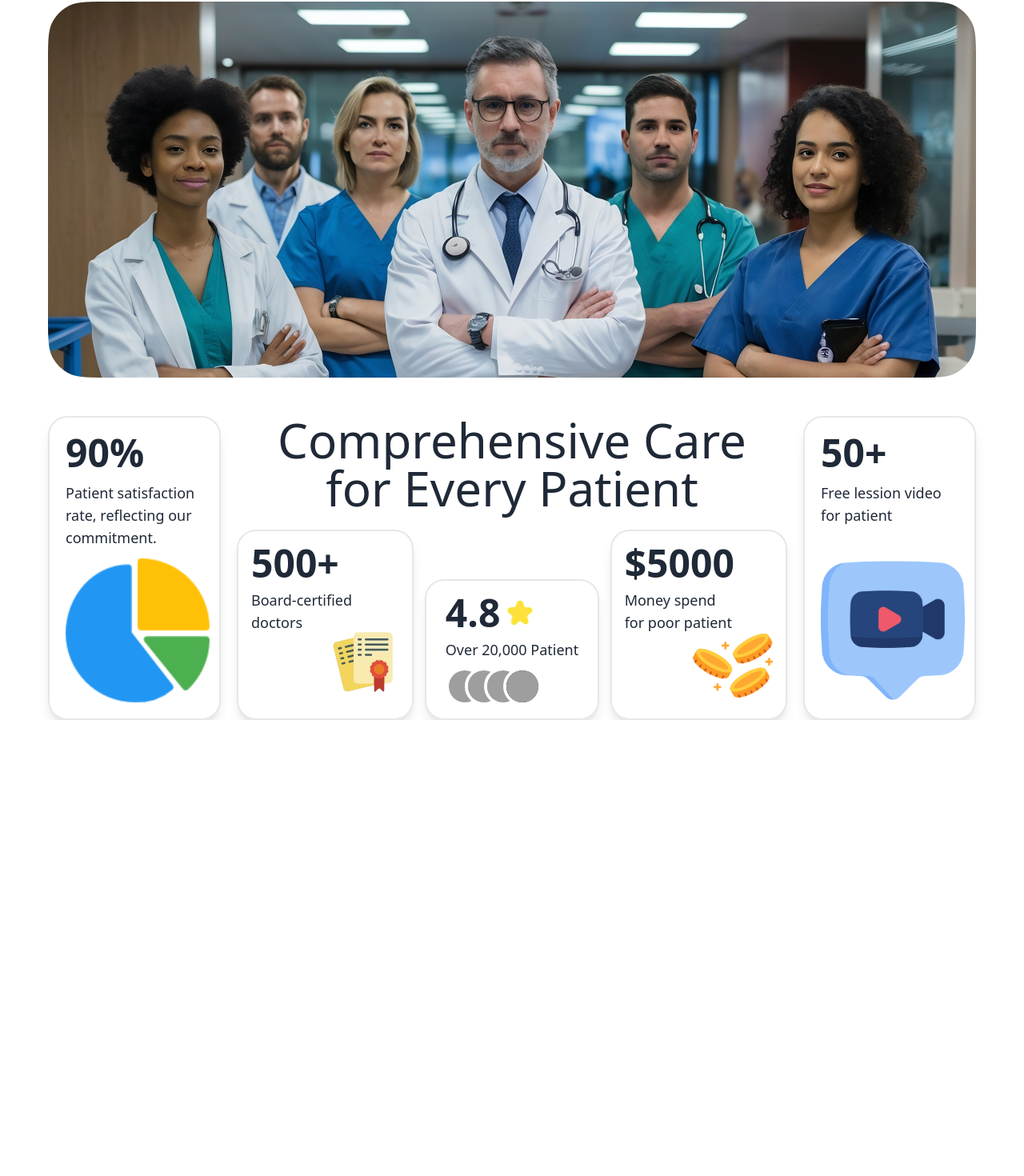
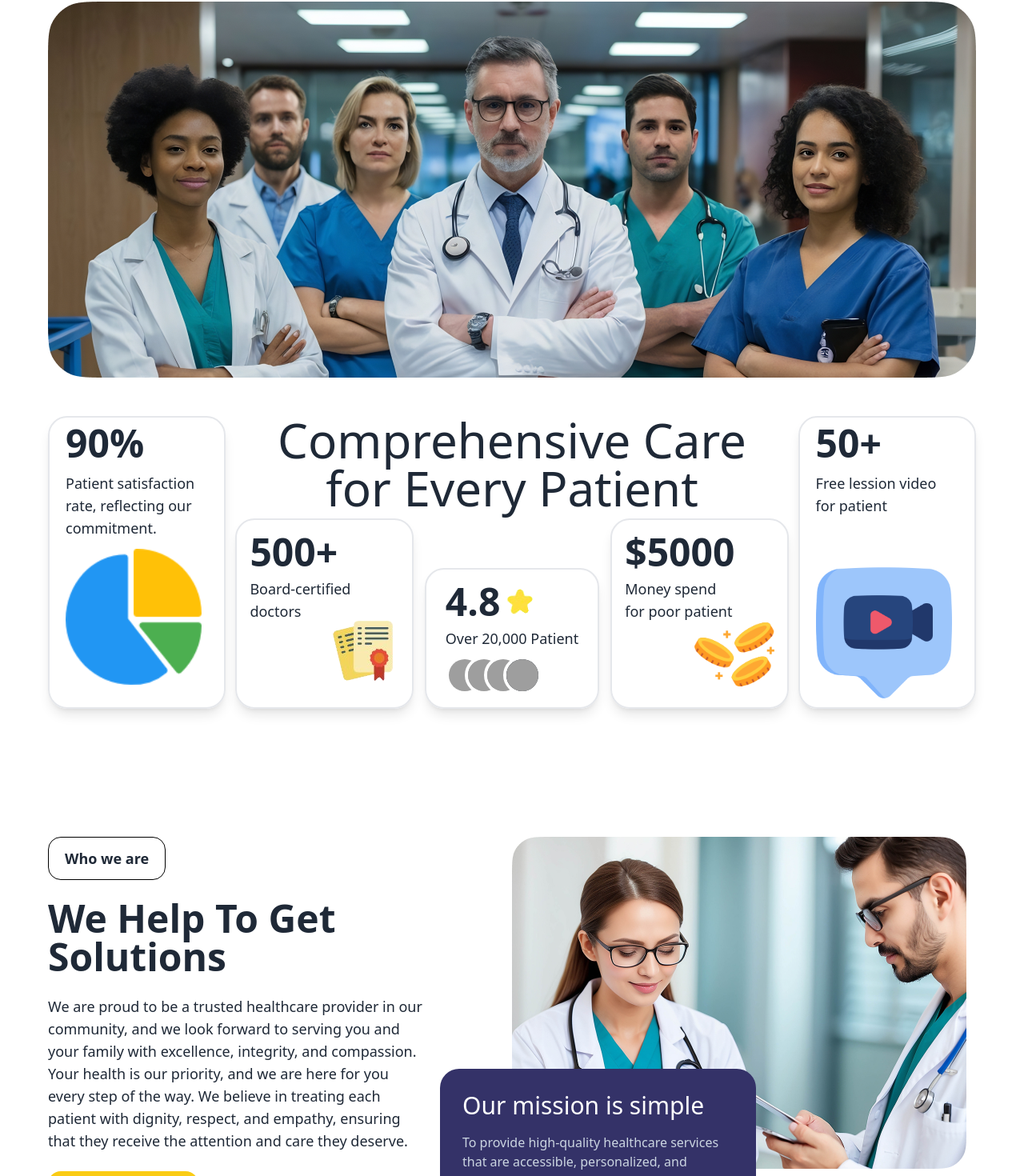
Before and after one commit to codewithToufikul/codelabs-digital-task, a React (Vite) app: page / in a window 1280 px wide. Shown: the part 102-1572 px from the top of the page at 80% size. Before the commit the page ends 1002 px from the top, so only its background shows below. Built offline with nearby package versions, Linux system fonts and the light colour scheme; grey boxes are pictures that could not be loaded.

Commit message:
get help section ok

```diff
--- a/src/Pages/Home/Component/BannerBottomSection/BannerBottomSection.jsx
+++ b/src/Pages/Home/Component/BannerBottomSection/BannerBottomSection.jsx
@@ -6,13 +6,13 @@ import coin from '../../../../assets/coin.png'
 
 const BannerBottomSection = () => {
   return (
-    <div className="grid-cols-5 mt-12 gap-5 grid">
-      <div className=" border-2 shadow-lg rounded-3xl p-5 space-y-3  col-span-1">
+    <div className="grid-cols-5 mt-12 gap-3 grid">
+      <div className=" border-2 shadow-lg rounded-3xl p-5 py-2 space-y-3  col-span-1">
         <h1 className=" text-5xl font-semibold">90%</h1>
         <p className=" text-lg font-medium">
           Patient satisfaction rate, reflecting our commitment.
         </p>
-        <div className=" w-[180px] flex justify-center">
+        <div className=" w-[170px] flex justify-center">
           <img className=" w-full" src={circle} alt="" />
         </div>
       </div>
@@ -75,13 +75,13 @@ const BannerBottomSection = () => {
           </div>
         </div>
       </div>
-      <div className=" flex flex-col border-2 shadow-lg rounded-3xl p-5 space-y-3  col-span-1">
+      <div className=" flex flex-col border-2 shadow-lg rounded-3xl p-5 py-2 space-y-3  col-span-1">
         <h1 className=" text-5xl font-semibold">50+</h1>
         <p className=" flex-1 text-lg font-medium">
           Free lession video <br />
           for patient
         </p>
-        <div className=" w-[180px] flex justify-center">
+        <div className=" w-[170px] flex justify-center">
           <img src={camera} alt="" />
         </div>
       </div>
--- /dev/null
+++ b/src/Pages/Home/Component/GetHelpSections/GetHelpSections.jsx
@@ -0,0 +1,27 @@
+import { GoArrowUpRight } from "react-icons/go";
+import getHelpImg from '../../../../assets/Rectangle 24.png'
+
+const GetHelpSections = () => {
+    return (
+        <div className=" grid grid-cols-2 mt-[160px]">
+            <div className=" space-y-6">
+            <p className=' w-fit bg-transparent  p-3 px-5 border-[1px] border-black rounded-2xl text-lg flex items-center justify-center gap-1 font-semibold'>Who we are</p>
+            <h2 className="text-5xl font-semibold">We Help To Get <br /> Solutions</h2>
+            <div className=" max-w-[470px]">
+            <p className=" text-lg ">We are proud to be a trusted healthcare provider in our community, and we look forward to serving you and your family with excellence, integrity, and compassion. Your health is our priority, and we are here for you every step of the way. We believe in treating each patient with dignity, respect, and empathy, ensuring that they receive the attention and care they deserve.
+            </p>
+            </div>
+            <button className=' bg-yellow-400 p-3 px-5 font-semibold  rounded-2xl text-lg flex items-center justify-center gap-1'><p className=' font-semibold'>Appointment</p> <span className=' font-semibold'><GoArrowUpRight size={25} /></span></button>
+            </div>
+            <div className=" relative">
+                <img src={getHelpImg} alt="" />
+                <div className=" absolute bottom-0 -left-[90px] max-w-[395px] p-7 rounded-3xl space-y-4 bg-[#343268]">
+                    <h1 className=" text-3xl text-white">Our mission is simple</h1>
+                    <p className=" text-slate-300">To provide high-quality healthcare services that are accessible, personalized, and patient-centered.</p>
+                </div>
+            </div>
+        </div>
+    );
+};
+
+export default GetHelpSections;
--- a/src/Pages/Home/Home/Home.jsx
+++ b/src/Pages/Home/Home/Home.jsx
@@ -1,5 +1,6 @@
 import BannerBottomSection from "../Component/BannerBottomSection/BannerBottomSection";
 import BannerSection from "../Component/BannerSection/BannerSection";
+import GetHelpSections from "../Component/GetHelpSections/GetHelpSections";
 import Navbar from "../Component/Navbar/Navbar";
 
 const Home = () => {
@@ -9,6 +10,7 @@ const Home = () => {
             <Navbar></Navbar>
             <BannerSection></BannerSection>
             <BannerBottomSection></BannerBottomSection>
+            <GetHelpSections></GetHelpSections>
             </div>
         </div>
     );
```
